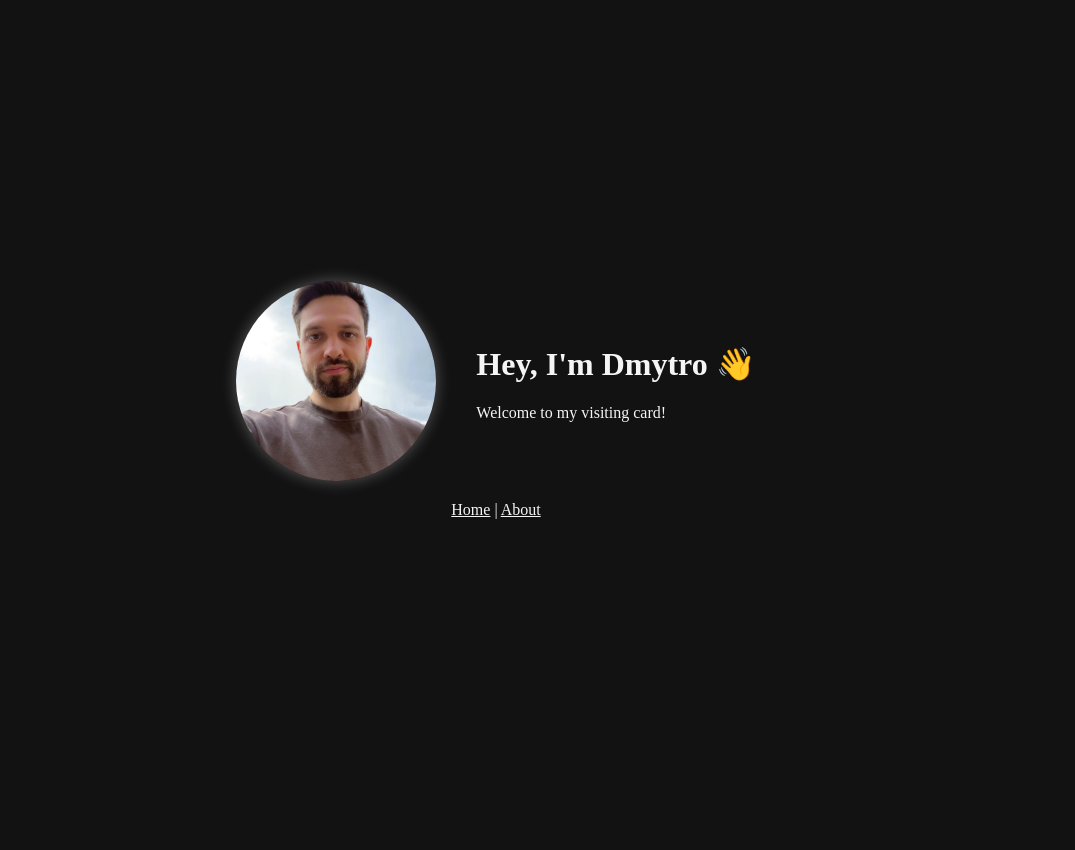
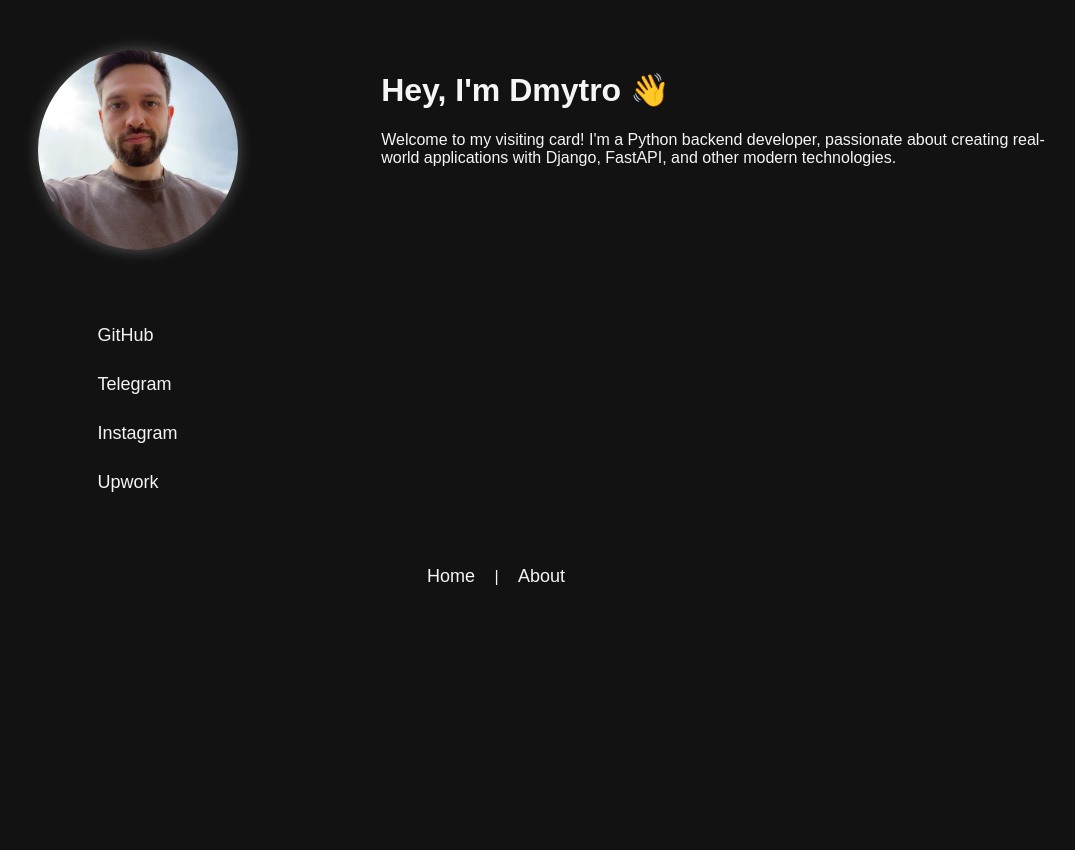
Before and after one commit to Koliesnichenko/my-flask-visiting-card, a Flask app: page / in a window 1280 px wide. Shown: the whole page, without its empty margins (144-1219 px from the left). Before the commit the page ends 519 px from the top, so only its background shows below. Run offline with Flask 3, Linux system fonts and the light colour scheme.

Commit message:
Adjusted photo and social media links positions, added fade-in animation

```diff
--- a/static/css/style.css
+++ b/static/css/style.css
@@ -1,22 +1,28 @@
 body {
     background: #121212;
     color: #f5f5f5;
-    font-famaly: "Arial", sans-serif;
+    font-family: "Arial", sans-serif;
     margin: 0;
     padding: 0;
     min-height: 100vh;
-    display: flex;
-    flex-direction: column;
-    justify-content: center;
-    align-items: center;
 }
 
 
-.main-content {
+.main-container {
     display: flex;
+    justify-content: space-between;
+    align-items: flex-start;
+    gap: 90px;
+    margin: 50px auto 0 auto;
+    width: 80%;
+    max-width: 1200px;
+}
+
+.left-side {
+    flex: 0 0 30%;
+    display: flex;
+    flex-direction: column;
     align-items: center;
-    gap: 40px;
-    flex-wrap: wrap;
 }
 
 .profile-photo {
@@ -26,16 +32,56 @@ body {
     object-fit: cover;
     box-shadow: 0 0 15px rgba(255, 255, 255, 0.3);
     image-rendering: auto;
+    margin-bottom: 70px;
 }
 
+.social-links a {
+    color: #f5f5f5;
+    text-decoration: none;
+    margin: 5px 0;
+    display: block;
+    font-size: 18px;
+}
+
+.social-links a:hover {
+    text-decoration: underline;
+}
+
+.right-side {
+    flex: 0 0 65%;
+    max-width: 65%;
+
+}
 nav {
-    margin-top: 20px;
+    margin-top: 50px;
+    text-align: center;
+    width: 100%;
 }
 
 nav a {
     color: #f5f5f5;
+    text-decoration: none;
+    margin: 0 15px;
+    font-size: 18px;
 }
 
 nav a:hover {
     text-decoration: underline;
 }
+
+.fade-in {
+    opacity: 0;
+    animation: fadeInAnimation ease 1s;
+    animation-fill-mode: forwards;
+}
+
+@keyframes fadeInAnimation {
+    0% {
+        opacity: 0;
+        transform: translateY(20px);
+    }
+    100% {
+        opacity: 1;
+        transform: translateY(0);
+    }
+}
--- a/templates/index.html
+++ b/templates/index.html
@@ -5,16 +5,25 @@
   <link rel="stylesheet" href="{{ url_for("static", filename="css/style.css") }}">
 </head>
 <body>
-  <div class="main-content">
+  <div class="main-container fade-in">
+    <div class="left-side">
     <img src="{{ url_for("static", filename="img/my_photo1.jpeg") }}" alt="Dmytro photo" class="profile-photo">
 
-    <div>
+      <div class="social-links">
+        <a href="https://github.com/Koliesnichenko" target="_blank">GitHub</a><br>
+        <a href="https://t.me/SpaceCrasher" target="_blank">Telegram</a><br>
+        <a href="https://www.instagram.com/koliesnichenko_/" target="_blank">Instagram</a><br>
+        <a href="https://www.upwork.com/freelancers/~013621e258823c9c13" target="_blank">Upwork</a><br>
+      </div>
+    </div>
+
+    <div class="right-side fade-in">
       <h1> Hey, I'm Dmytro 👋</h1>
-      <p>Welcome to my visiting card!</p>
+      <p>Welcome to my visiting card! I'm a Python backend developer, passionate about creating real-world applications with Django, FastAPI, and other modern technologies.</p>
     </div>
   </div>
 
-    <nav>
+    <nav class="fade-in">
       <a href="{{ url_for("home") }}">Home</a> |
       <a href="{{ url_for("about") }}">About</a>
     </nav>
```
